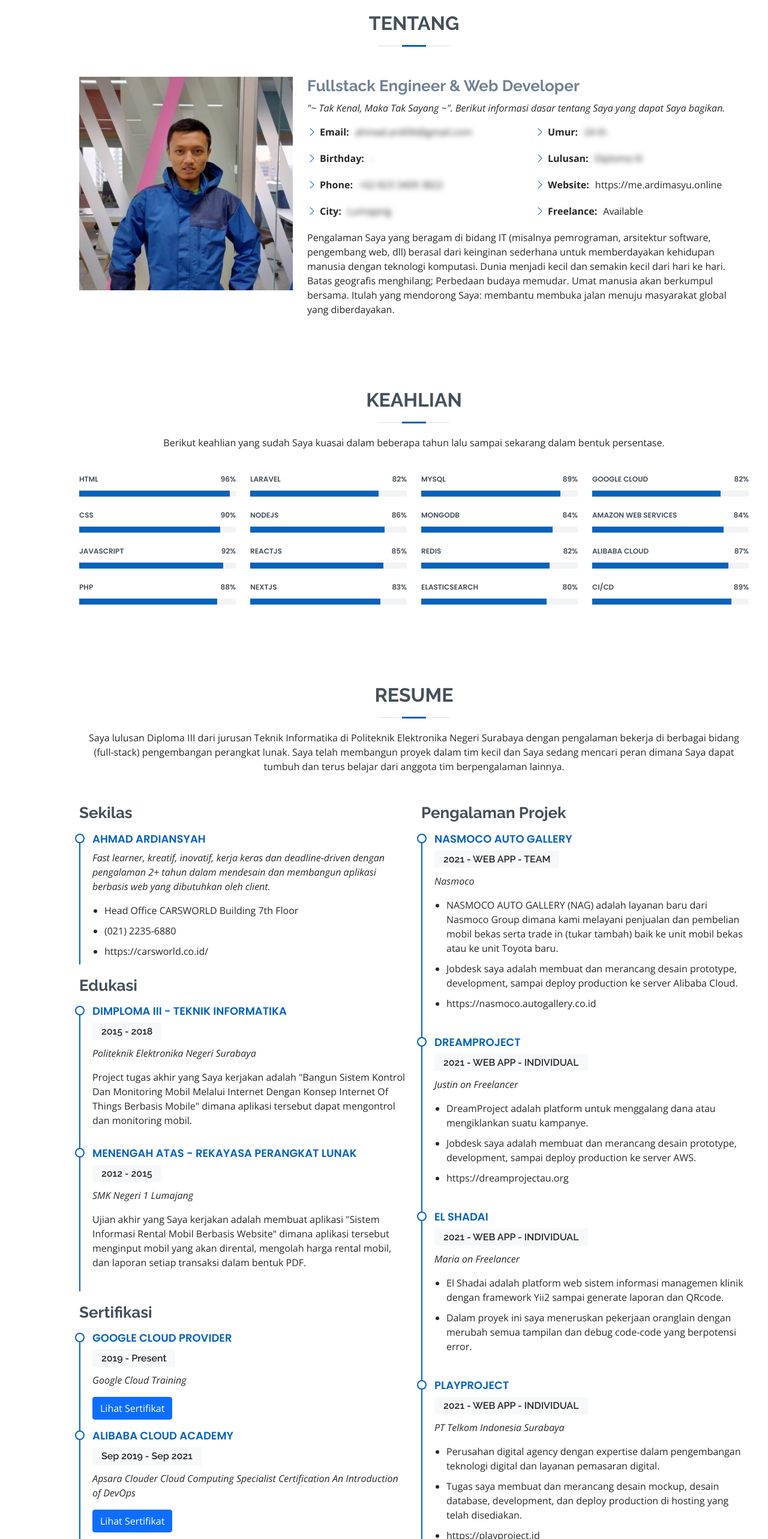
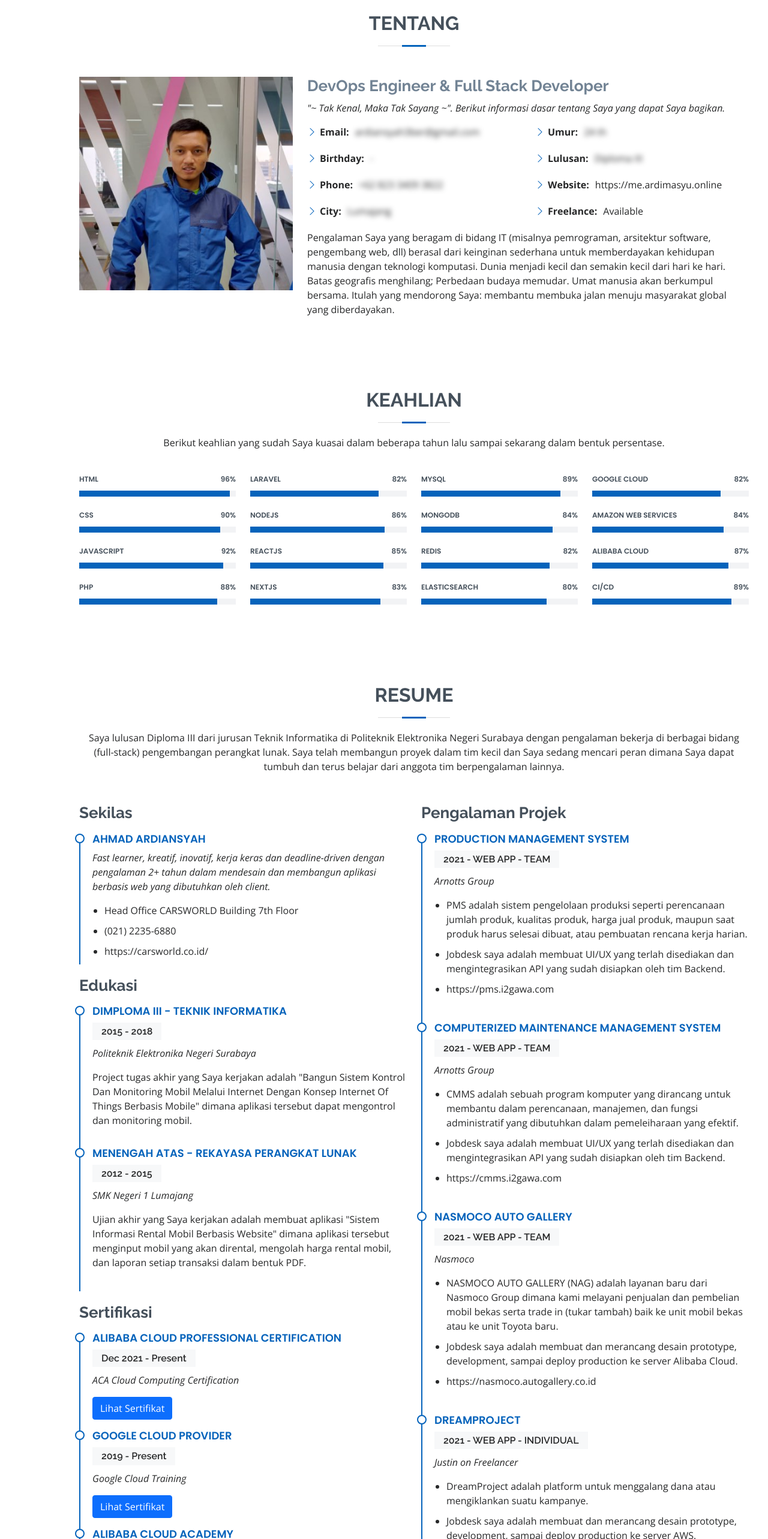
Before and after one commit to ardipc/my-resume, a Next.js app: page / in a window 1280 px wide. Shown: the part 840-3406 px from the top of the page at 60% size. Built offline with nearby package versions, Linux system fonts and the light colour scheme.

Commit message:
Update index.js

```diff
--- a/pages/index.js
+++ b/pages/index.js
@@ -22,8 +22,8 @@ export default function Home() {
     nama: 'Ahmad Ardiansyah',
     foto: '/assets/img/profile-img.jpg',
     slider: "Developer, Freelancer, DevOps, Database Engineer, Fullstack Engineer",
-    role: 'Fullstack Engineer & Web Developer',
-    email: 'ahmad.ardi06@gmail.com',
+    role: 'DevOps Engineer & Full Stack Developer',
+    email: 'ardiansyah3ber@gmail.com',
     website: 'https://me.ardimasyu.online',
     alamat: 'Lengkong Gudang, Serpong, Tangerang Selatan, Banten.',
     bod: '-',
@@ -84,6 +84,26 @@ export default function Home() {
   ]
 
   const projects = [
+    {
+      judul: 'Production Management System',
+      tahun: '2021 - WEB APP - TEAM',
+      client: 'Arnotts Group',
+      deskripsi: [
+        "PMS adalah sistem pengelolaan produksi seperti perencanaan jumlah produk, kualitas produk, harga jual produk, maupun saat produk harus selesai dibuat, atau pembuatan rencana kerja harian.",
+        "Jobdesk saya adalah membuat UI/UX yang terlah disediakan dan mengintegrasikan API yang sudah disiapkan oleh tim Backend.",
+        "https://pms.i2gawa.com"
+      ]
+    },
+    {
+      judul: 'Computerized Maintenance Management System',
+      tahun: '2021 - WEB APP - TEAM',
+      client: 'Arnotts Group',
+      deskripsi: [
+        "CMMS adalah sebuah program komputer yang dirancang untuk membantu dalam perencanaan, manajemen, dan fungsi administratif yang dibutuhkan dalam pemeleiharaan yang efektif.",
+        "Jobdesk saya adalah membuat UI/UX yang terlah disediakan dan mengintegrasikan API yang sudah disiapkan oleh tim Backend.",
+        "https://cmms.i2gawa.com"
+      ]
+    },
     {
       judul: 'Nasmoco Auto Gallery',
       tahun: '2021 - WEB APP - TEAM',
@@ -195,6 +215,12 @@ export default function Home() {
   ]
 
   const sertifikasi = [
+    {
+      judul: 'ACA Cloud Computing Certification',
+      tahun: 'Dec 2021 - Present',
+      penerbit: 'Alibaba Cloud Professional Certification',
+      link: 'https://edu.alibabacloud.com/certification/aca_cloudcomputing'
+    },
     {
       judul: 'Google Cloud Training',
       tahun: '2019 - Present',
```
